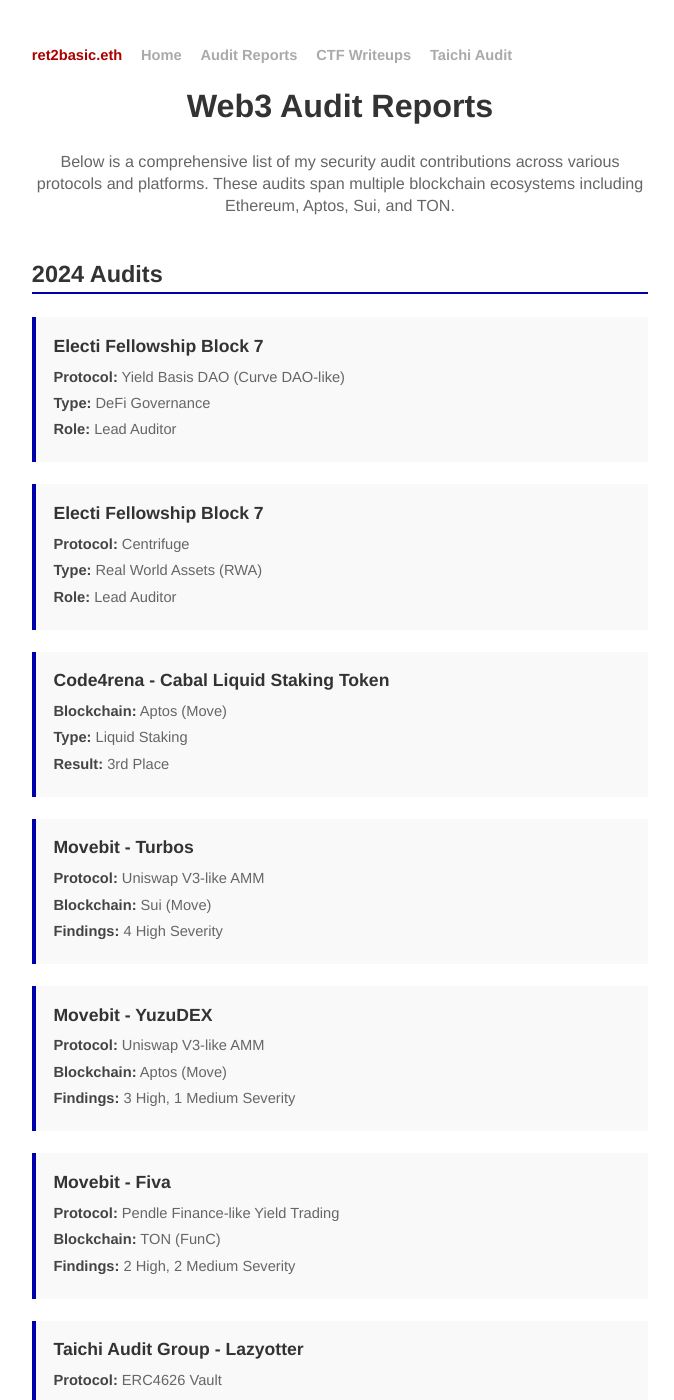
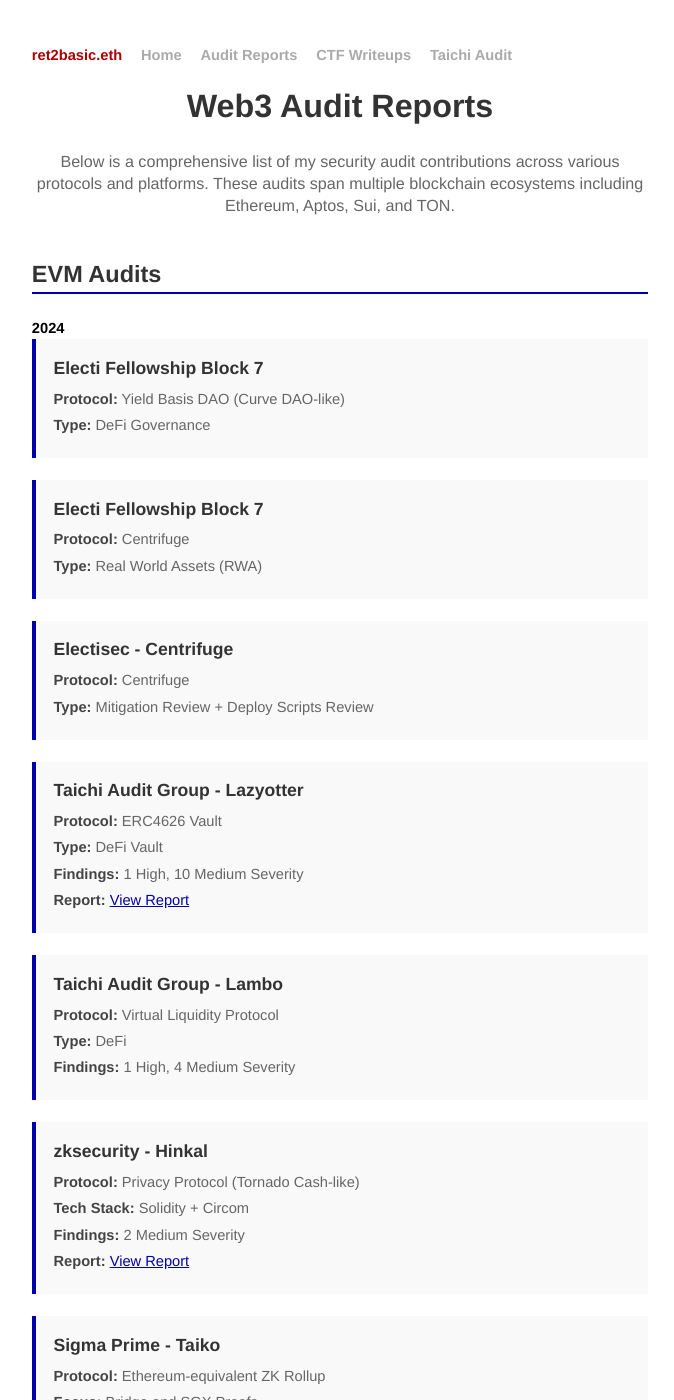
Before and after one commit to ret2basic/ret2basic.github.io, a Jekyll site: the page built from audits.html, in a window 1280 px wide and 1400 px high. Shown: the whole window, without its empty margins (300-974 px from the left). Built offline with Jekyll 4.4.1, drawn with Linux system fonts in a browser that asks for light colours; some of the changed text lies outside the part shown.

Commit message:
Update portfolio site with latest audit information and improvements
- Reorganized audits into EVM, Move, and TON sections
- Added new audits: Electisec Centrifuge mitigation review, SuiDEX, Kai Leverage, Fiamma, Pebble
- Added report links for multiple audits
- Updated finding counts with accurate numbers
- Updated statistics: 12 Critical, 53+ High, 54+ Medium findings
- Removed 'Movebit Contractor' and 'Web3 Security Researcher' subtitle
- Added zkbugs project to Projects section
- Simplified contact links to Twitter only
- Added Electisec team page link
- Updated README with current portfolio information

```diff
--- a/audits.html
+++ b/audits.html
@@ -11,14 +11,15 @@
   </section>
 
   <section class="audit-list">
-    <h2>2024 Audits</h2>
+    <h2>EVM Audits</h2>
+
+    <h3>2024</h3>
 
     <div class="audit-item">
       <h3>Electi Fellowship Block 7</h3>
       <div class="audit-details">
         <p><strong>Protocol:</strong> Yield Basis DAO (Curve DAO-like)</p>
         <p><strong>Type:</strong> DeFi Governance</p>
-        <p><strong>Role:</strong> Lead Auditor</p>
       </div>
     </div>
 
@@ -27,43 +28,14 @@
       <div class="audit-details">
         <p><strong>Protocol:</strong> Centrifuge</p>
         <p><strong>Type:</strong> Real World Assets (RWA)</p>
-        <p><strong>Role:</strong> Lead Auditor</p>
       </div>
     </div>
 
     <div class="audit-item">
-      <h3>Code4rena - Cabal Liquid Staking Token</h3>
+      <h3>Electisec - Centrifuge</h3>
       <div class="audit-details">
-        <p><strong>Blockchain:</strong> Aptos (Move)</p>
-        <p><strong>Type:</strong> Liquid Staking</p>
-        <p><strong>Result:</strong> 3rd Place</p>
-      </div>
-    </div>
-
-    <div class="audit-item">
-      <h3>Movebit - Turbos</h3>
-      <div class="audit-details">
-        <p><strong>Protocol:</strong> Uniswap V3-like AMM</p>
-        <p><strong>Blockchain:</strong> Sui (Move)</p>
-        <p><strong>Findings:</strong> 4 High Severity</p>
-      </div>
-    </div>
-
-    <div class="audit-item">
-      <h3>Movebit - YuzuDEX</h3>
-      <div class="audit-details">
-        <p><strong>Protocol:</strong> Uniswap V3-like AMM</p>
-        <p><strong>Blockchain:</strong> Aptos (Move)</p>
-        <p><strong>Findings:</strong> 3 High, 1 Medium Severity</p>
-      </div>
-    </div>
-
-    <div class="audit-item">
-      <h3>Movebit - Fiva</h3>
-      <div class="audit-details">
-        <p><strong>Protocol:</strong> Pendle Finance-like Yield Trading</p>
-        <p><strong>Blockchain:</strong> TON (FunC)</p>
-        <p><strong>Findings:</strong> 2 High, 2 Medium Severity</p>
+        <p><strong>Protocol:</strong> Centrifuge</p>
+        <p><strong>Type:</strong> Mitigation Review + Deploy Scripts Review</p>
       </div>
     </div>
 
@@ -73,6 +45,7 @@
         <p><strong>Protocol:</strong> ERC4626 Vault</p>
         <p><strong>Type:</strong> DeFi Vault</p>
         <p><strong>Findings:</strong> 1 High, 10 Medium Severity</p>
+        <p><strong>Report:</strong> <a href="https://hackmd.io/Cnca7g23RdiUJCdZKh06lw" target="_blank">View Report</a></p>
       </div>
     </div>
 
@@ -90,7 +63,8 @@
       <div class="audit-details">
         <p><strong>Protocol:</strong> Privacy Protocol (Tornado Cash-like)</p>
         <p><strong>Tech Stack:</strong> Solidity + Circom</p>
-        <p><strong>Role:</strong> Security Engineer Intern</p>
+        <p><strong>Findings:</strong> 2 Medium Severity</p>
+        <p><strong>Report:</strong> <a href="https://reports.zksecurity.xyz/reports/hinkal-audit/" target="_blank">View Report</a></p>
       </div>
     </div>
 
@@ -99,7 +73,8 @@
       <div class="audit-details">
         <p><strong>Protocol:</strong> Ethereum-equivalent ZK Rollup</p>
         <p><strong>Focus:</strong> Bridge and SGX Proofs</p>
-        <p><strong>Role:</strong> Security Engineering Intern</p>
+        <p><strong>Findings:</strong> 3 Critical, 5 High, 7 Medium Severity</p>
+        <p><strong>Report:</strong> <a href="https://github.com/sigp/public-audits/blob/master/reports/taiko/review.pdf" target="_blank">View Report</a></p>
       </div>
     </div>
 
@@ -108,13 +83,12 @@
       <div class="audit-details">
         <p><strong>Protocol:</strong> Rust Ethereum Implementation</p>
         <p><strong>Focus:</strong> ECIES lib, revm, consensus bugs</p>
-        <p><strong>Findings:</strong> 2 Notable Networking Layer Issues</p>
+        <p><strong>Findings:</strong> 4 Critical, 6 High, 8 Medium Severity</p>
+        <p><strong>Report:</strong> <a href="https://github.com/sigp/public-audits/blob/master/reports/reth/review.pdf" target="_blank">View Report</a></p>
       </div>
     </div>
-  </section>
 
-  <section class="audit-list">
-    <h2>2023 Audits</h2>
+    <h3>2023</h3>
 
     <div class="audit-item">
       <h3>Code4rena - reNFT</h3>
@@ -153,14 +127,98 @@
     </div>
   </section>
 
+  <section class="audit-list">
+    <h2>Move Audits</h2>
+
+    <h3>2024</h3>
+
+    <div class="audit-item">
+      <h3>Code4rena - Cabal Liquid Staking Token</h3>
+      <div class="audit-details">
+        <p><strong>Blockchain:</strong> Aptos</p>
+        <p><strong>Type:</strong> Liquid Staking</p>
+        <p><strong>Result:</strong> 3rd Place</p>
+      </div>
+    </div>
+
+    <div class="audit-item">
+      <h3>HackenProof - SuiDEX</h3>
+      <div class="audit-details">
+        <p><strong>Blockchain:</strong> Sui</p>
+        <p><strong>Type:</strong> DEX</p>
+        <p><strong>Findings:</strong> 4 Critical, 3 High Severity</p>
+      </div>
+    </div>
+
+    <div class="audit-item">
+      <h3>Movebit - Turbos</h3>
+      <div class="audit-details">
+        <p><strong>Protocol:</strong> Uniswap V3-like AMM</p>
+        <p><strong>Blockchain:</strong> Sui</p>
+        <p><strong>Findings:</strong> 7 High Severity</p>
+        <p><strong>Report:</strong> <a href="https://hackmd.io/rdpl3cx8R4OLym7eCYwuKg" target="_blank">View Report</a></p>
+      </div>
+    </div>
+
+    <div class="audit-item">
+      <h3>Movebit - YuzuDEX</h3>
+      <div class="audit-details">
+        <p><strong>Protocol:</strong> Uniswap V3-like AMM</p>
+        <p><strong>Blockchain:</strong> Aptos</p>
+        <p><strong>Findings:</strong> 3 High, 1 Medium Severity</p>
+      </div>
+    </div>
+
+    <div class="audit-item">
+      <h3>Movebit - Kai Leverage</h3>
+      <div class="audit-details">
+        <p><strong>Type:</strong> Leverage Trading Protocol</p>
+        <p><strong>Blockchain:</strong> Move</p>
+        <p><strong>Findings:</strong> 3 High, 1 Medium Severity</p>
+        <p><strong>Report:</strong> <a href="https://movebit.xyz/reports/20240813-Kai-Leverage-Final-Audit-Report.pdf" target="_blank">View Report</a></p>
+      </div>
+    </div>
+
+    <div class="audit-item">
+      <h3>Movebit - Fiamma</h3>
+      <div class="audit-details">
+        <p><strong>Blockchain:</strong> Move</p>
+      </div>
+    </div>
+
+    <div class="audit-item">
+      <h3>Movebit - Pebble</h3>
+      <div class="audit-details">
+        <p><strong>Blockchain:</strong> Move</p>
+        <p><strong>Findings:</strong> 4 High, 1 Medium Severity</p>
+      </div>
+    </div>
+  </section>
+
+  <section class="audit-list">
+    <h2>TON Audits</h2>
+
+    <h3>2024</h3>
+
+    <div class="audit-item">
+      <h3>Movebit - Fiva</h3>
+      <div class="audit-details">
+        <p><strong>Protocol:</strong> Pendle Finance-like Yield Trading</p>
+        <p><strong>Blockchain:</strong> TON (FunC)</p>
+        <p><strong>Findings:</strong> 2 Medium Severity</p>
+        <p><strong>Report:</strong> <a href="https://tonbit.xyz/reports/20250402-FIVA-Final-Audit-Report.pdf" target="_blank">View Report</a></p>
+      </div>
+    </div>
+  </section>
+
   <section class="audit-summary">
     <h2>Audit Statistics</h2>
     <div class="stats">
       <div class="stat-item">
         <h3>Total Findings</h3>
-        <p><strong>Critical:</strong> 1</p>
-        <p><strong>High:</strong> 31+</p>
-        <p><strong>Medium:</strong> 35+</p>
+        <p><strong>Critical:</strong> 12</p>
+        <p><strong>High:</strong> 53+</p>
+        <p><strong>Medium:</strong> 54+</p>
       </div>
       <div class="stat-item">
         <h3>Blockchains Audited</h3>
```
Also changed, not shown: other parts of audits.html (+1 -0 lines), index.html (+3 -5 lines), README.md.
